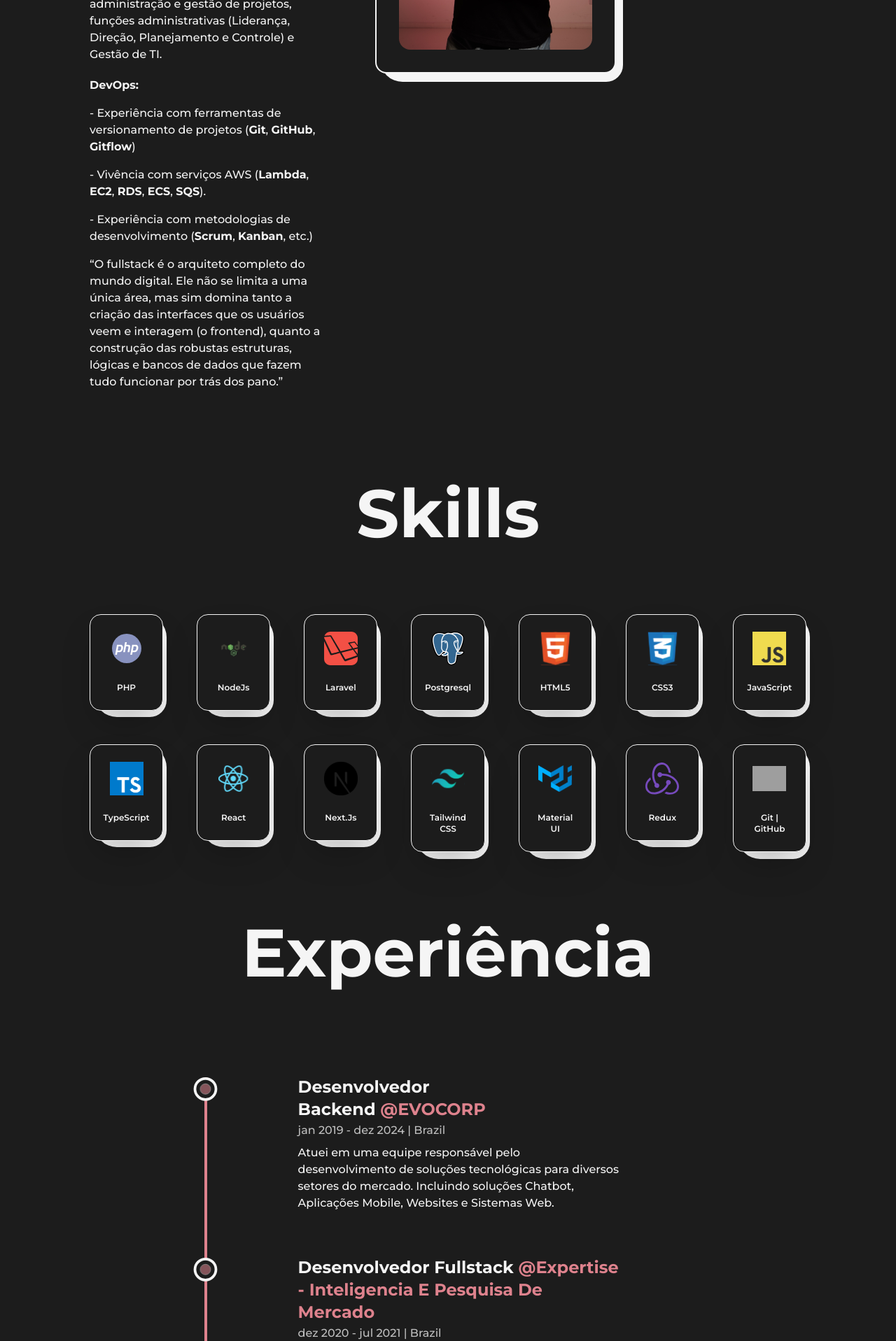
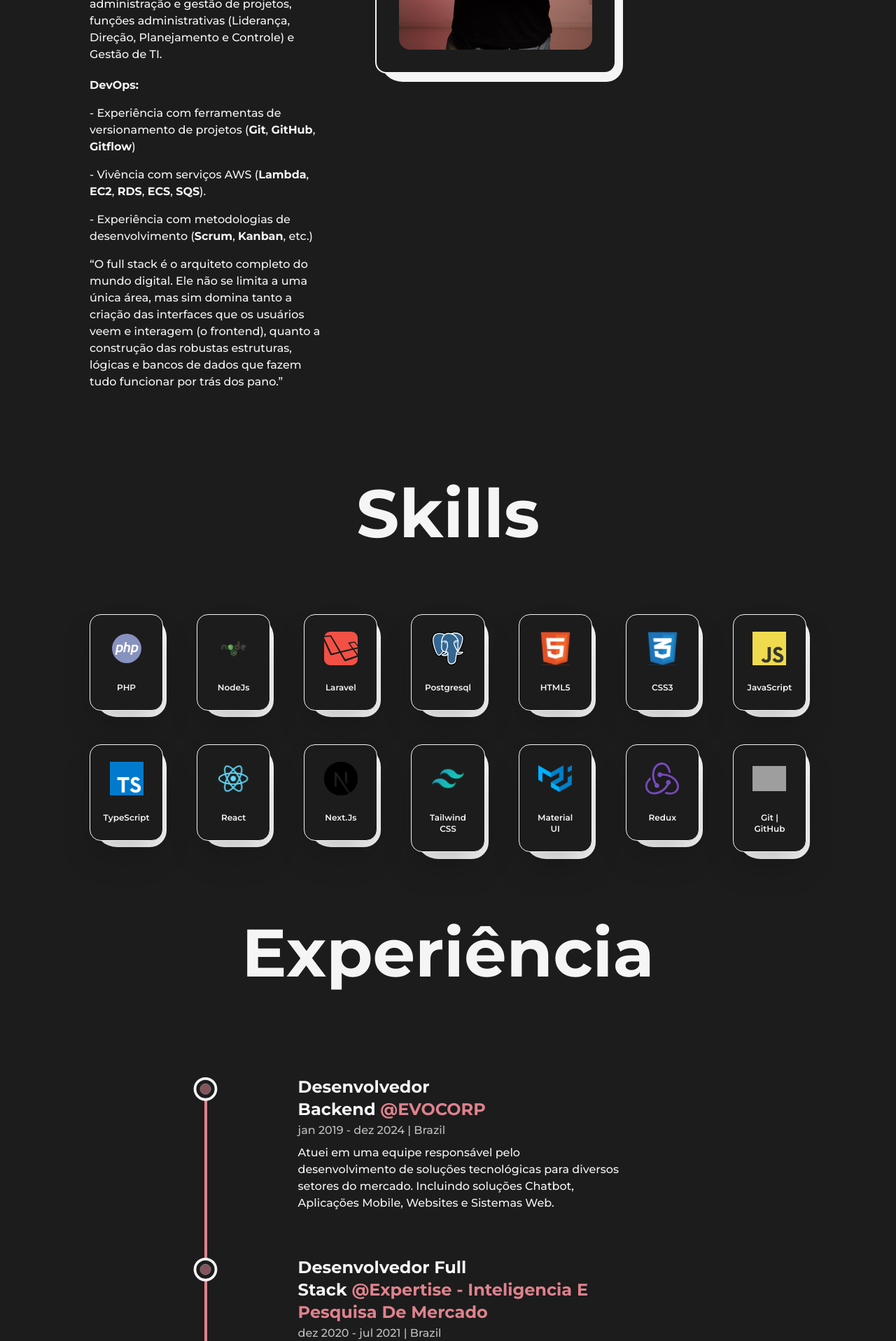
Before and after one commit to VianaGerson/portfolio, a Next.js app: page /about in a window 1280 px wide. Shown: the part 880-2797 px from the top of the page at 70% size. Built offline with nearby package versions, Linux system fonts and the light colour scheme; grey boxes are pictures that could not be loaded.

Commit message:
refactor: text

```diff
--- a/src/app/(home)/page.tsx
+++ b/src/app/(home)/page.tsx
@@ -19,12 +19,12 @@ export default function HomePage() {
 
         <div className="flex w-1/2 flex-col items-center self-center lg:w-full lg:text-center">
           <AnimatedText
-            text="Desenvolvedor Fullstack | Especialista em Backend"
+            text="Desenvolvedor Full Stack | Especialista em Backend"
             className="!text-left !text-6xl xl:text-5xl lg:!text-center lg:!text-6xl
             md:!text-5xl sm:!text-3xl"
           />
           <p className="my-4 text-base font-medium md:text-sm sm:text-xs">
-            Sou um desenvolvedor fullstack com forte foco em backend,
+            Sou um desenvolvedor full stack com forte foco em backend,
             especializado na construção de APIs robustas e escaláveis. Minha
             experiência abrange desde a arquitetura de sistemas até a otimização
             de bancos de dados,sempre visando alta performance e segurança. No
--- a/src/app/about/_components/bio.tsx
+++ b/src/app/about/_components/bio.tsx
@@ -6,7 +6,7 @@ export function Bio() {
       </h2>
 
       <p className="font-medium">
-        Olá, sou Gerson Viana, um desenvolvedor fullstack com forte foco em
+        Olá, sou Gerson Viana, um desenvolvedor full stack com forte foco em
         backend, especializado na construção de APIs robustas e escaláveis e
         manutenção de sistems frontend.
       </p>
@@ -40,7 +40,7 @@ export function Bio() {
       </div>
 
       <p className="mt-4 font-medium">
-        &ldquo;O fullstack é o arquiteto completo do mundo digital. Ele não se
+        &ldquo;O full stack é o arquiteto completo do mundo digital. Ele não se
         limita a uma única área, mas sim domina tanto a criação das interfaces
         que os usuários veem e interagem (o frontend), quanto a construção das
         robustas estruturas, lógicas e bancos de dados que fazem tudo funcionar
--- a/src/app/about/_components/experience.tsx
+++ b/src/app/about/_components/experience.tsx
@@ -43,7 +43,7 @@ export function Experience() {
             company="Expertise - Inteligencia E Pesquisa De Mercado"
             companyLink="https://www.instagram.com/expertiseconsulting"
             time="dez 2020 - jul 2021"
-            position="Desenvolvedor Fullstack"
+            position="Desenvolvedor Full Stack"
             work="Atuei no desenvolvimento da plataforma de gestão de reclamações e orderm de serviços voltadas para operadoras de internet."
           />
 
@@ -51,7 +51,7 @@ export function Experience() {
             company="Rits - Assinaturas e Vendas Recorrentes"
             companyLink="https://ritspay.com"
             time="jul 2021 - atual"
-            position="Desenvolvedor Fullstack"
+            position="Desenvolvedor Full Stack"
             work="Atuei na parte de terceirização de TI e no desenvolvimento da plataforma de assinaturas.
             Tanto na plataforma Saas quanto na versão enterprise."
           />
--- a/src/lib/seo.ts
+++ b/src/lib/seo.ts
@@ -1,6 +1,6 @@
 export const SEOConfig = {
-  name: 'Gerson | Desenvolvedor Fullstack',
-  description: `Sou um desenvolvedor Fullstack apaixonado pelo processo da criação ao lançamento.`,
+  name: 'Gerson | Desenvolvedor Full Stack',
+  description: `Sou um desenvolvedor Full Stack apaixonado pelo processo da criação ao lançamento.`,
   url: 'http://localhost:3000',
   ogImage: '',
   links: {
```
